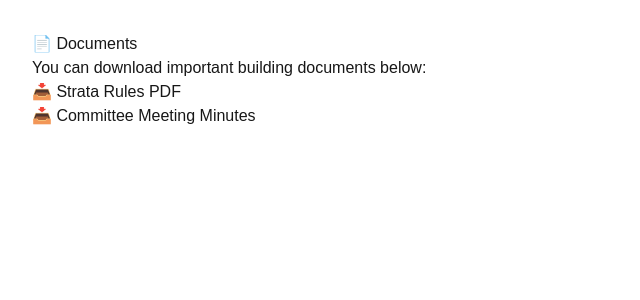
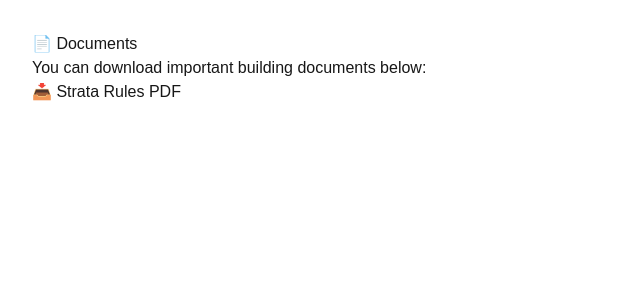
Before and after one commit to YoungZhangsyd/stratahub, a Next.js app: page /documents in a window 1280 px wide. Shown: the top 300 px of the page, without its empty margins (0-640 px from the left). Built offline with nearby package versions, Linux system fonts and the light colour scheme.

Commit message:
Recreate documents page

```diff
--- a/app/documents/page.tsx
+++ b/app/documents/page.tsx
@@ -7,9 +7,6 @@ export default function DocumentsPage() {
         <li>
           <a href="/docs/strata_rules.pdf" download>📥 Strata Rules PDF</a>
         </li>
-          <li>
-            <a href="/docs/meeting_minutes.pdf" download>📥 Committee Meeting Minutes</a>
-          </li>
       </ul>
     </main>
   );
```
Lines whose indentation alone changed are shown as unchanged.
